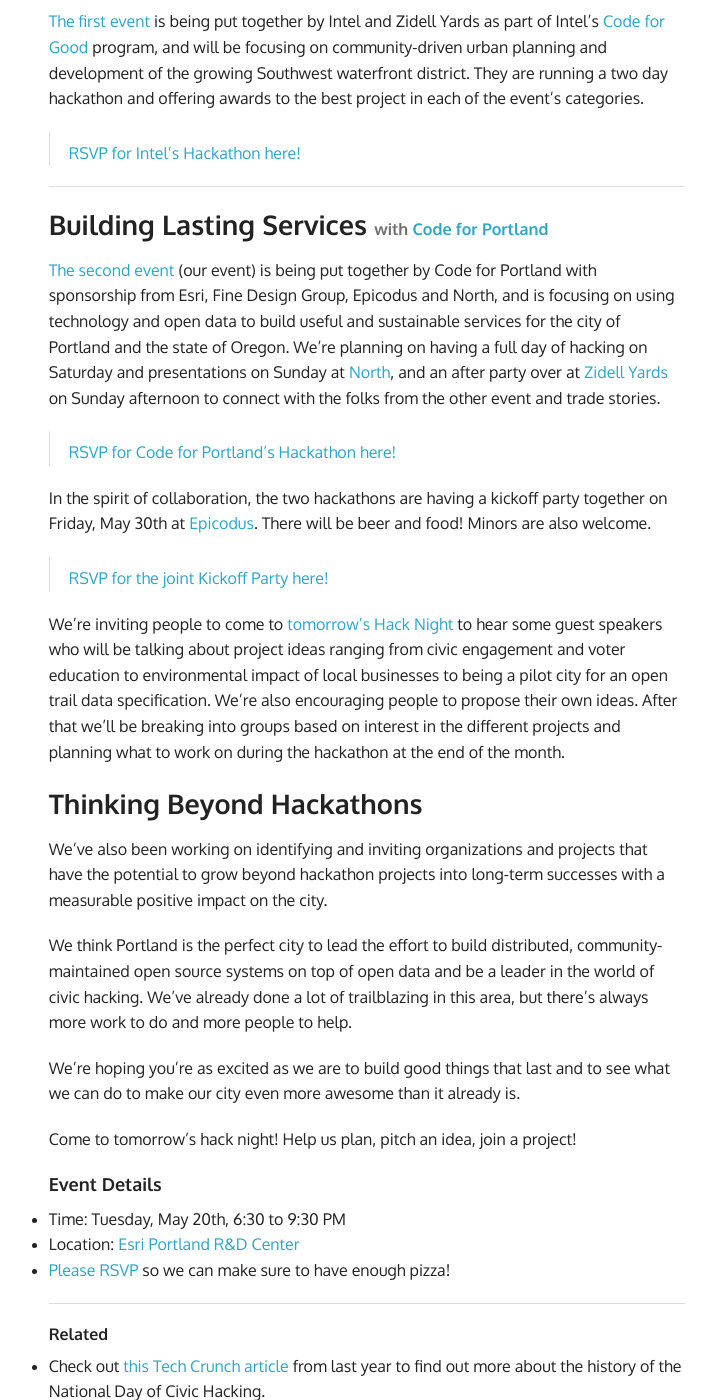
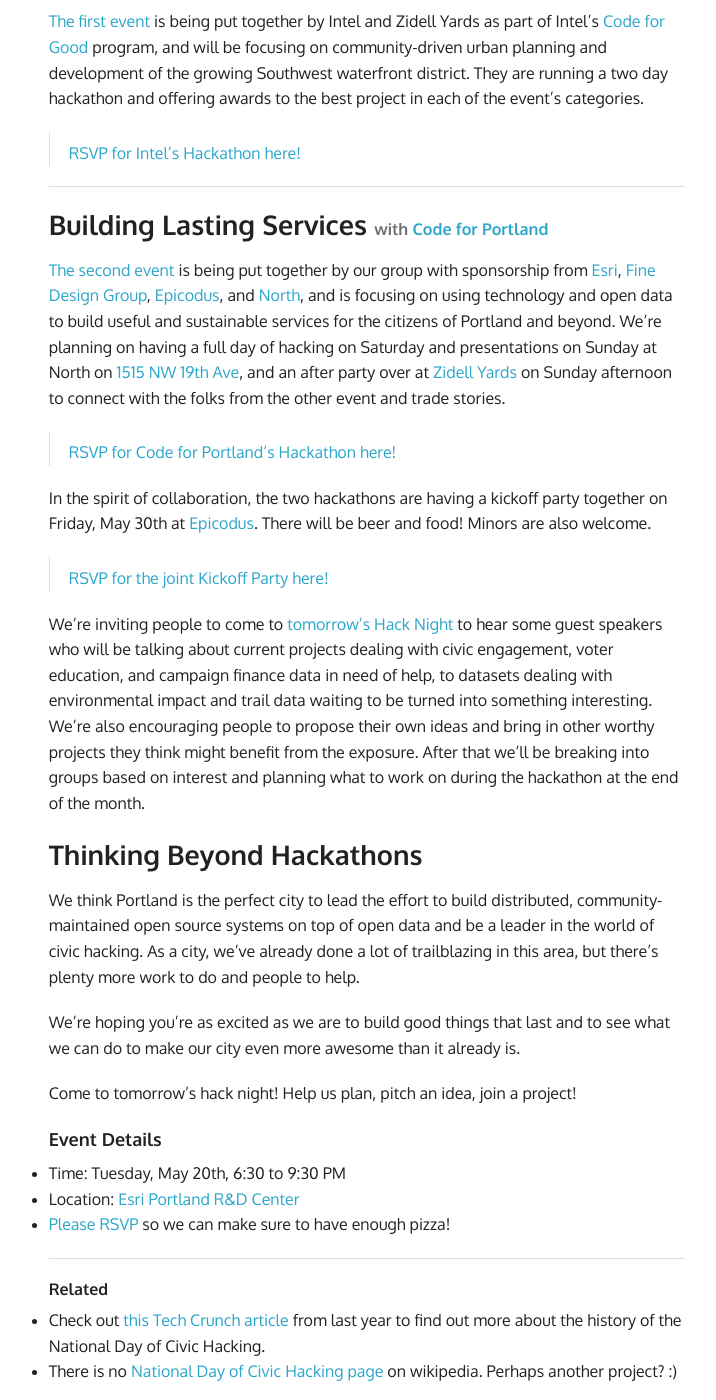
Before and after one commit to code-for-portland-archive/codeforportland.github.io, a Jekyll site: the page built from news/_posts/2014-05-19-hack-night-2.md, in a window 1280 px wide and 1400 px high, scrolled down 504 px. Shown: the whole window, without its empty margins (273-989 px from the left). Built offline with Jekyll 4.4.1, drawn with Linux system fonts in a browser that asks for light colours; Markdown is read by kramdown in place of the engine named in the settings.

Commit message:
copy edits

```diff
--- a/news/_posts/2014-05-19-hack-night-2.md
+++ b/news/_posts/2014-05-19-hack-night-2.md
@@ -20,7 +20,7 @@
 
 ### Building Lasting Services <small>with [Code for Portland](http://codeforportland.org)</small>
 
-[The second event](http://www.meetup.com/Code-for-Portland/events/183102122/) (our event) is being put together by Code for Portland with sponsorship from Esri, Fine Design Group, Epicodus and North, and is focusing on using technology and open data to build useful and sustainable services for the city of Portland and the state of Oregon. We're planning on having a full day of hacking on Saturday and presentations on Sunday at [North](http://north.com/), and an after party over at [Zidell Yards](http://zidell.com/the-yards/) on Sunday afternoon to connect with the folks from the other event and trade stories.
+[The second event](http://www.meetup.com/Code-for-Portland/events/183102122/) is being put together by our group with sponsorship from [Esri](http://pdx.esri.com), [Fine Design Group](http://www.finedesigngroup.com/), [Epicodus](http://www.epicodus.com/), and [North](http://north.com/), and is focusing on using technology and open data to build useful and sustainable services for the citizens of Portland and beyond. We're planning on having a full day of hacking on Saturday and presentations on Sunday at North on [1515 NW 19th Ave](https://maps.google.com/maps?ll=45.535847,-122.689834&z=15&t=m&hl=en-US&gl=US&cid=8244262398108827098), and an after party over at [Zidell Yards](http://zidell.com/the-yards/) on Sunday afternoon to connect with the folks from the other event and trade stories.
 
 > [RSVP for Code for Portland's Hackathon here!](http://www.meetup.com/Code-for-Portland/events/183102122/)
 
@@ -28,13 +28,11 @@
 
 > [RSVP for the joint Kickoff Party here!](http://www.eventbrite.com/e/kick-off-party-code-for-portland-national-day-of-civic-hacking-tickets-11593744201)
 
-We're inviting people to come to [tomorrow's Hack Night](http://www.meetup.com/Code-for-Portland/events/182017672/) to hear some guest speakers who will be talking about project ideas ranging from civic engagement and voter education to environmental impact of local businesses to being a pilot city for an open trail data specification. We're also encouraging people to propose their own ideas. After that we'll be breaking into groups based on interest in the different projects and planning what to work on during the hackathon at the end of the month.
+We're inviting people to come to [tomorrow's Hack Night](http://www.meetup.com/Code-for-Portland/events/182017672/) to hear some guest speakers who will be talking about current projects dealing with civic engagement, voter education, and campaign finance data in need of help, to datasets dealing with environmental impact and trail data waiting to be turned into something interesting. We're also encouraging people to propose their own ideas and bring in other worthy projects they think might benefit from the exposure. After that we'll be breaking into groups based on interest and planning what to work on during the hackathon at the end of the month.
 
 ### Thinking Beyond Hackathons
 
-We've also been working on identifying and inviting organizations and projects that have the potential to grow beyond hackathon projects into long-term successes with a measurable positive impact on the city.
-
-We think Portland is the perfect city to lead the effort to build distributed, community-maintained open source systems on top of open data and be a leader in the world of civic hacking. We've already done a lot of trailblazing in this area, but there's always more work to do and more people to help.
+We think Portland is the perfect city to lead the effort to build distributed, community-maintained open source systems on top of open data and be a leader in the world of civic hacking. As a city, we've already done a lot of trailblazing in this area, but there's plenty more work to do and people to help.
 
 We're hoping you're as excited as we are to build good things that last and to see what we can do to make our city even more awesome than it already is.
 
```
